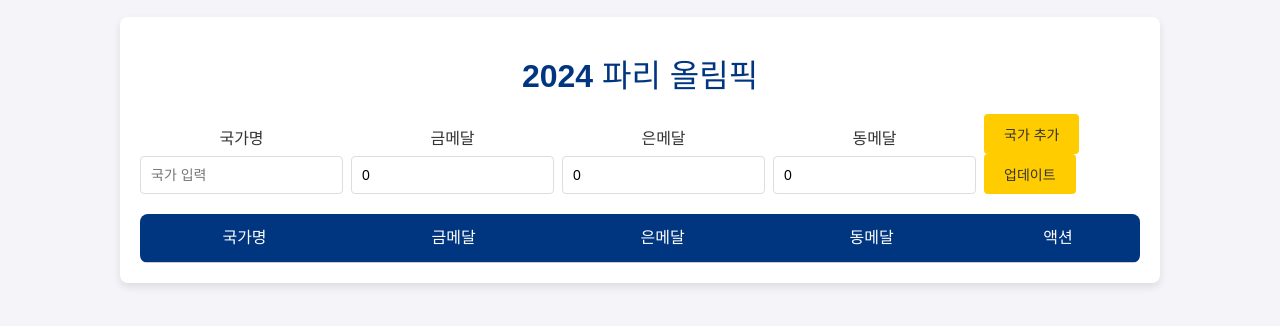
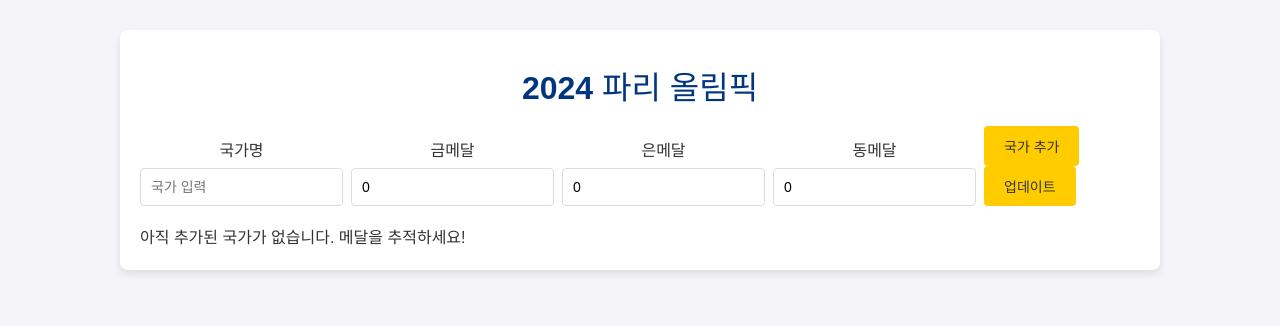
Before and after one commit to dev-rjw/OlympicMedalTracker, a React (Vite) app: page / in a window 1280 px wide. Shown: the part 250-576 px from the top of the page. Built offline with nearby package versions, Linux system fonts and the light colour scheme.

Commit message:
아무것도 없을 경우 '아직 추가된 국가가 없습니다. 메달을 추적하세요' 값이 나오도록 수정

```diff
--- a/src/App.css
+++ b/src/App.css
@@ -63,7 +63,6 @@ table {
     width: 100%;
     border-collapse: collapse;
     margin-top: 20px;
-    background-color: #e6e6fa;
     border-radius: 8px;
     overflow: hidden;
 }
@@ -78,6 +77,7 @@ thead > tr > th {
 }
 
 tbody > tr > td {
+    background-color: #e6e6fa;
     vertical-align: middle;
     color: #333;
     padding: 12px;
--- a/src/App.jsx
+++ b/src/App.jsx
@@ -94,6 +94,7 @@ function App() {
             </form>
             <div>
                 <table>
+                    {countries.length !== 0 ? (
                         <thead>
                             <tr>
                                 <th>국가명</th>
@@ -103,6 +104,9 @@ function App() {
                                 <th>액션</th>
                             </tr>
                         </thead>
+                    ) : (
+                        "아직 추가된 국가가 없습니다. 메달을 추적하세요!"
+                    )}
                     <tbody>
                         {countries
                             .sort((a, b) => b.bronze - a.bronze)
```
Also changed, not shown: 1 other file (tests, documents, lock files or other folders). Lines whose indentation alone changed are shown as unchanged.
